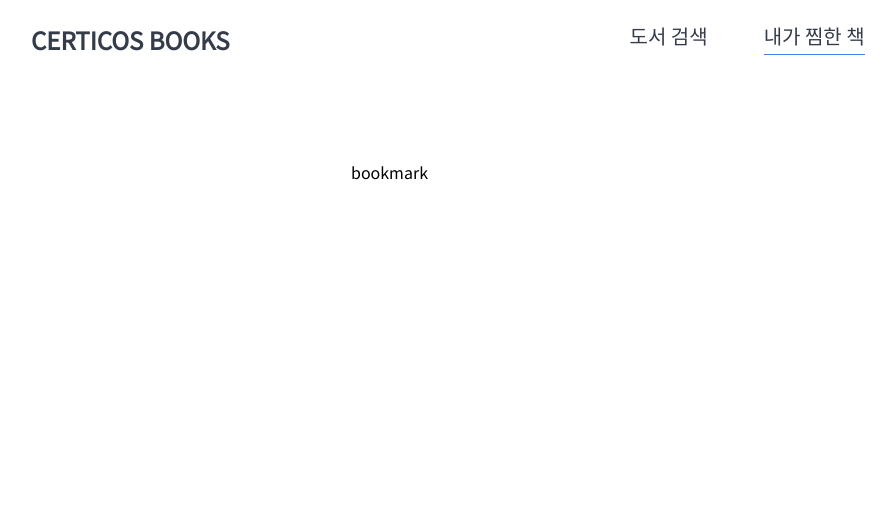
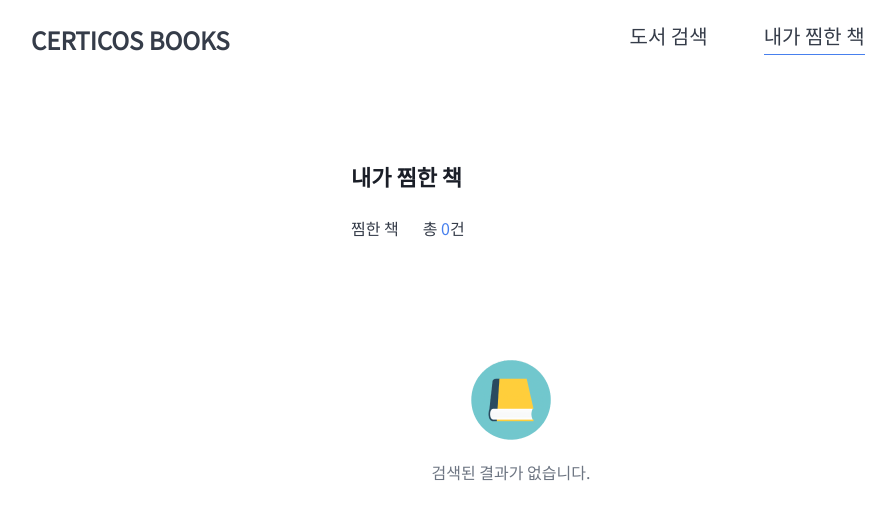
Before and after one commit to kigpand/cdri-books-kimjihun, a React (Vite) app: page / in a window 1280 px wide. Both pictures are taken after a click on the element "내가 찜한 책". Shown: the top 520 px of the page, without its empty margins (129-1025 px from the left). Built offline with nearby package versions, Linux system fonts and the light colour scheme.

Commit message:
feat: 찜목록 페이지 기능 구현

```diff
--- a/src/pages/BookmarkPage.tsx
+++ b/src/pages/BookmarkPage.tsx
@@ -1,5 +1,28 @@
+import BookListWrapper from "../components/common/BookListWrapper";
+import EmptyBookList from "../components/common/EmptyBookList";
+import { useBookmark } from "../hooks/common/useBookmark";
 import ContentLayout from "../layout/ContentLayout";
 
 export default function BookmarkPage() {
-  return <ContentLayout>bookmark</ContentLayout>;
+  const { bookmarkList } = useBookmark();
+
+  return (
+    <ContentLayout>
+      <h2 className="font-bold text-[22px] leading-8 text-[#1a1e27] mb-6">
+        내가 찜한 책
+      </h2>
+      <p className="mb-9 flex gap-4 text-text-primary font-medium">
+        <span>찜한 책</span>
+        <span className="ml-2">
+          총{" "}
+          <span className="text-palette-primary">
+            {bookmarkList.length ?? 0}
+          </span>
+          건
+        </span>
+      </p>
+      {bookmarkList.length === 0 && <EmptyBookList className="mt-[120px]" />}
+      {bookmarkList.length > 0 && <BookListWrapper documents={bookmarkList} />}
+    </ContentLayout>
+  );
 }
--- a/src/pages/SearchPage.tsx
+++ b/src/pages/SearchPage.tsx
@@ -38,7 +38,9 @@ export default function SearchPage() {
       {(!data || data.meta.total_count === 0) && (
         <EmptyBookList className="mt-[120px]" />
       )}
-      {data && <BookListWrapper documents={data.documents} />}
+      {data && data.meta.total_count > 0 && (
+        <BookListWrapper documents={data.documents} />
+      )}
     </ContentLayout>
   );
 }
```
